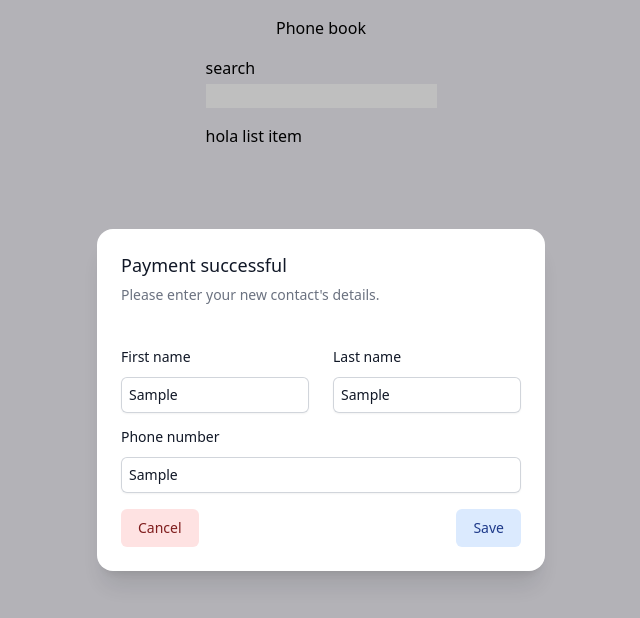
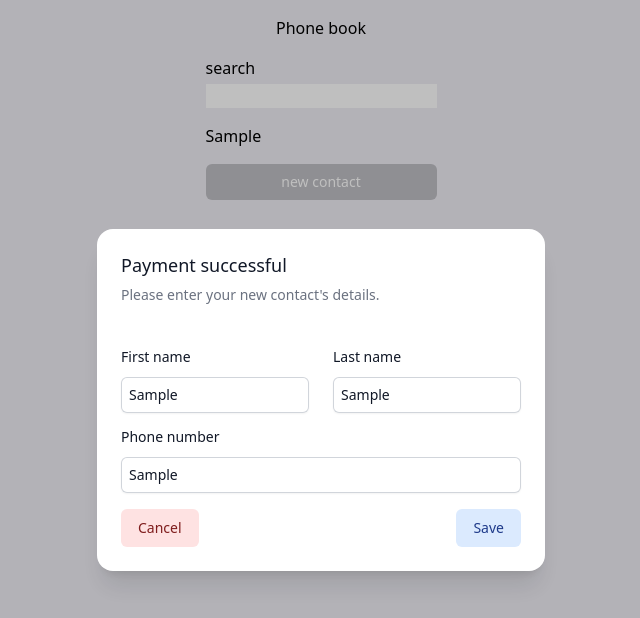
Before and after one commit to Ragnarok99/phone-book-react, a React (Vite) app: page / in a window 1280 px wide. Both pictures are taken after typing "Sample", "Sample", "Sample" into the empty fields and a click on the button "Save". Shown: the top 618 px of the page, without its empty margins (319-959 px from the left). Built offline with nearby package versions, Linux system fonts and the light colour scheme.

Commit message:
feat: adds useLocalStorage hook and displays contacts list

```diff
--- a/src/App.tsx
+++ b/src/App.tsx
@@ -1,8 +1,11 @@
 import React, { useState, Fragment } from "react";
 import { Dialog, Transition } from "@headlessui/react";
 
+import useLocalStorage from "./hooks/useLocalStorage";
+
 function App() {
   let [isOpen, setIsOpen] = useState(true);
+  const [contacts, setContacts] = useLocalStorage("contacts", []);
 
   function closeModal() {
     setIsOpen(false);
@@ -16,7 +19,19 @@ function App() {
     e.preventDefault();
     const values = e.target.elements;
     // TODO: handle validations
+
+    // FIXME: type properly
+    setContacts((prevState: any) => [
+      ...prevState,
+      {
+        firstName: values.firstName.value,
+        lastName: values.lastName.value,
+        phoneNumber: values.phoneNumber.value,
+      },
+    ]);
   };
+
+  console.log(contacts);
 
   return (
     <main className="max-w-7xl m-auto">
@@ -29,9 +44,10 @@ function App() {
           </div>
         </div>
         <ul>
-          <li>hola list item</li>
+          {contacts.map((contact) => (
+            <li key={contact.firstName}>{contact.firstName}</li>
+          ))}
         </ul>
-        <div className="px-2 fixed inset-0 flex items-center justify-center">
         <button
           type="button"
           onClick={openModal}
@@ -39,7 +55,6 @@ function App() {
         >
           new contact
         </button>
-        </div>
       </section>
       <Transition appear show={isOpen} as={Fragment}>
         <Dialog as="div" className="relative z-10" onClose={closeModal}>
@@ -91,7 +106,7 @@ function App() {
                           <div className="mt-2">
                             <input
                               type="text"
-                              name="first-name"
+                              name="firstName"
                               id="first-name"
                               autoComplete="given-name"
                               className="px-2 block w-full rounded-md border-0 py-1.5 text-gray-900 shadow-sm ring-1 ring-inset ring-gray-300 placeholder:text-gray-400 focus:ring-2 focus:ring-inset focus:ring-indigo-600 sm:text-sm sm:leading-6"
@@ -108,7 +123,7 @@ function App() {
                           <div className="mt-2">
                             <input
                               type="text"
-                              name="last-name"
+                              name="lastName"
                               id="last-name"
                               autoComplete="family-name"
                               className="px-2 block w-full rounded-md border-0 py-1.5 text-gray-900 shadow-sm ring-1 ring-inset ring-gray-300 placeholder:text-gray-400 focus:ring-2 focus:ring-inset focus:ring-indigo-600 sm:text-sm sm:leading-6"
@@ -128,7 +143,7 @@ function App() {
                           <div className="mt-2">
                             <input
                               type="text"
-                              name="phone-number"
+                              name="phoneNumber"
                               id="phone-number"
                               autoComplete="family-name"
                               className="px-2 block w-full rounded-md border-0 py-1.5 text-gray-900 shadow-sm ring-1 ring-inset ring-gray-300 placeholder:text-gray-400 focus:ring-2 focus:ring-inset focus:ring-indigo-600 sm:text-sm sm:leading-6"
--- /dev/null
+++ b/src/hooks/useLocalStorage.ts
@@ -0,0 +1,38 @@
+import React from "react";
+
+type Props = {};
+
+const useLocalStorage = (key: string, defaultValue: unknown) => {
+  const [storage, setStorage] = React.useState(() => {
+    if (typeof window === "undefined") return defaultValue;
+
+    try {
+      const value = window.localStorage.getItem(key);
+
+      if (value) {
+        return JSON.parse(value);
+      }
+
+      return defaultValue;
+    } catch (error) {
+      console.error(error);
+      return defaultValue;
+    }
+  });
+
+  const setStorageValue = (value: unknown) => {
+    try {
+      const valueToStore = value instanceof Function ? value(storage) : value;
+      setStorage(valueToStore);
+      console.log("this", valueToStore);
+      if (typeof window !== "undefined") {
+        window.localStorage.setItem(key, JSON.stringify(valueToStore));
+      }
+    } catch (error) {
+      console.log(error);
+    }
+  };
+  return [storage, setStorageValue];
+};
+
+export default useLocalStorage;
```
Lines whose indentation alone changed are shown as unchanged.
